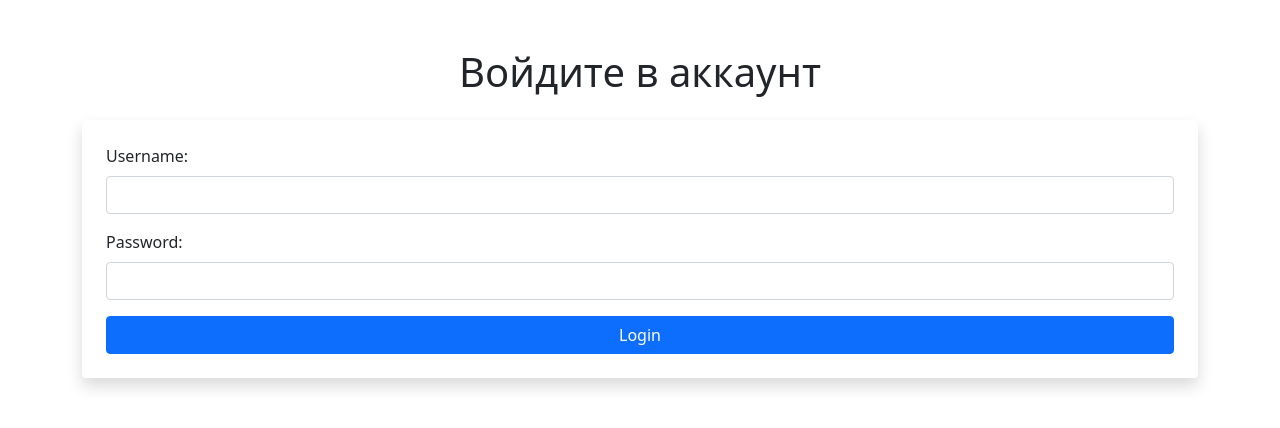
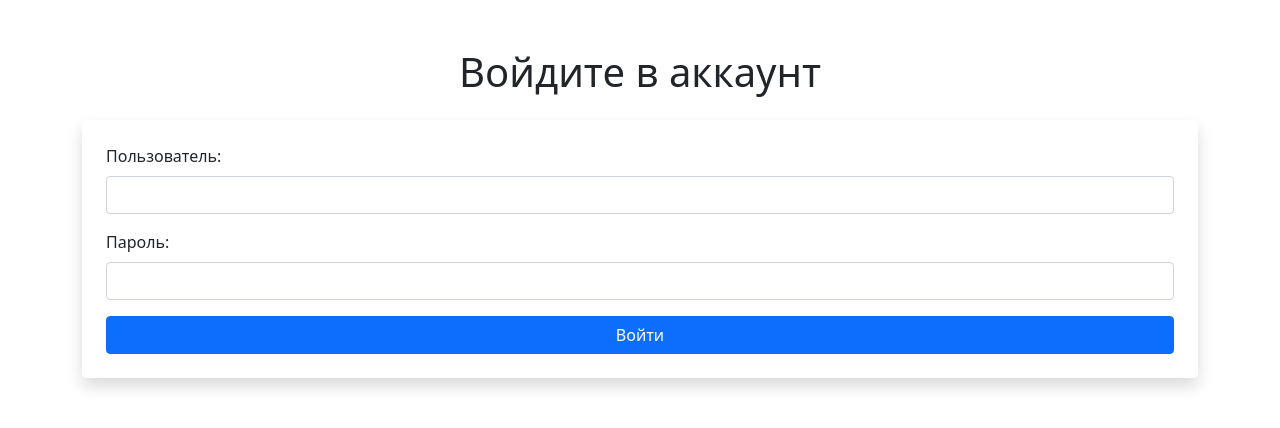
Before and after one commit to litowskiy/fighters_sql, a Flask app: page /login in a window 1280 px wide. Shown: the part 56-484 px from the top of the page. Run offline with Flask 3, Linux system fonts and the light colour scheme.

Commit message:
Update login.html

```diff
--- a/templates/login.html
+++ b/templates/login.html
@@ -19,17 +19,17 @@
 
     <form method="POST" action="{{ url_for('login') }}" class="shadow p-4 rounded bg-white">
         <div class="mb-3">
-            <label for="username" class="form-label">Username:</label>
+            <label for="username" class="form-label">Пользователь:</label>
             <input type="text" id="username" name="username" class="form-control" required>
         </div>
 
         <div class="mb-3">
-            <label for="password" class="form-label">Password:</label>
+            <label for="password" class="form-label">Пароль:</label>
             <input type="password" id="password" name="password" class="form-control" required>
         </div>
 
         <div class="d-grid">
-            <button type="submit" class="btn btn-primary">Login</button>
+            <button type="submit" class="btn btn-primary">Войти</button>
         </div>
     </form>
 </div>
```
